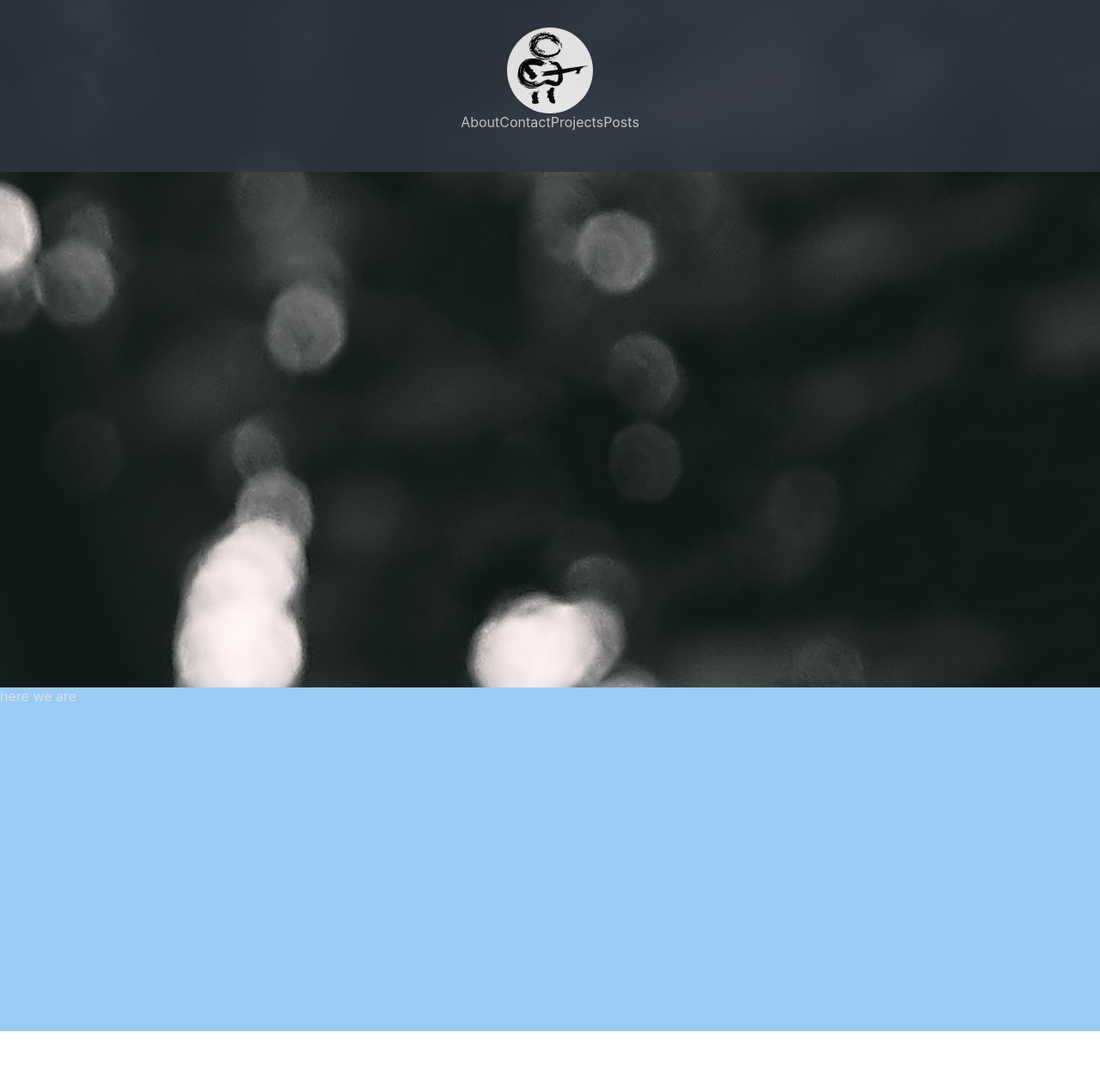
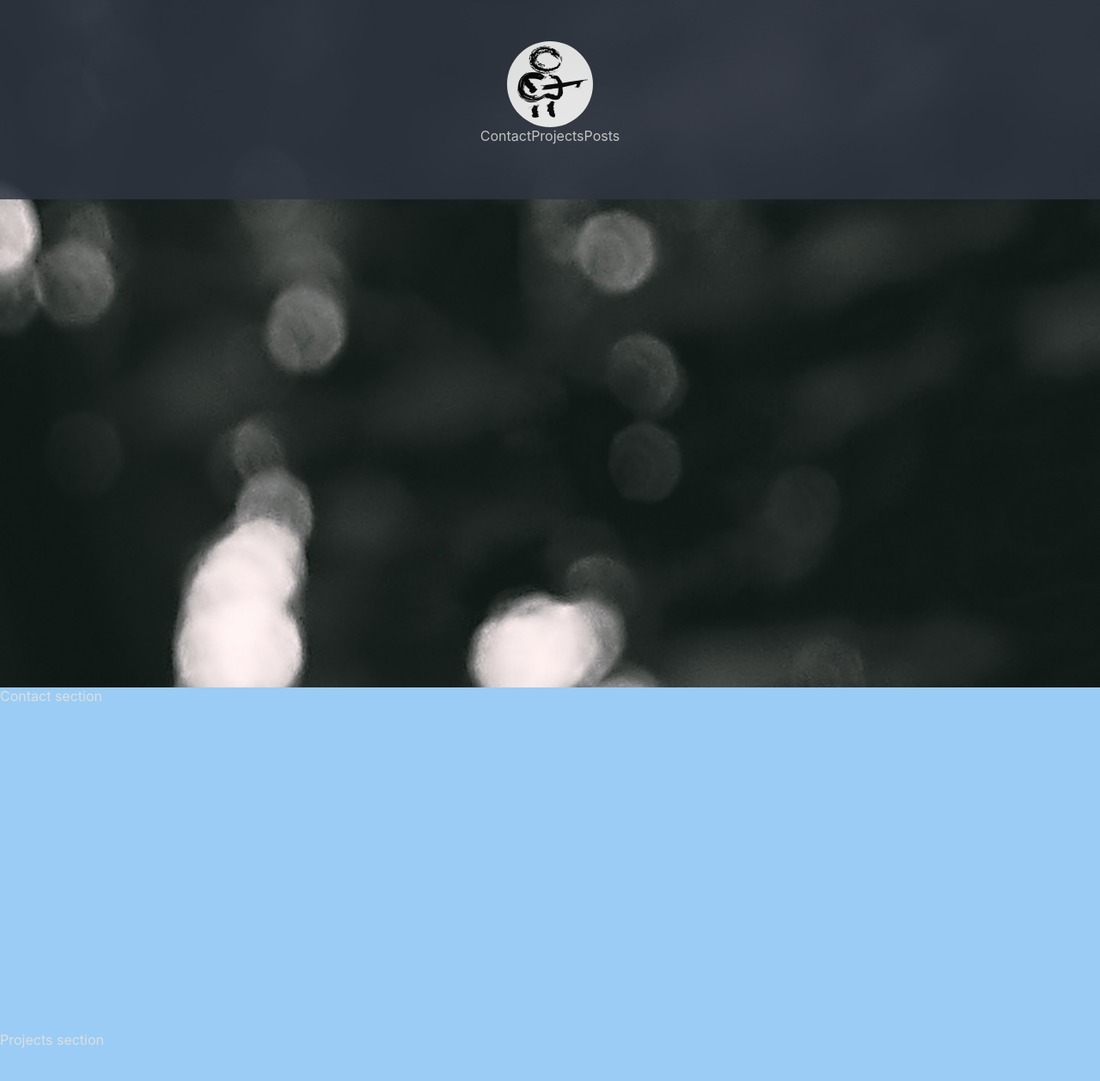
Before and after one commit to TYLER-JM/personal-homepage, a React (Create React App) app: page / in a window 1280 px wide. Shown: the top 1258 px of the page at 86% size. Before the commit the page ends 1200 px from the top, so only its background shows below. Built offline with nearby package versions, Linux system fonts and the light colour scheme.

Commit message:
adds projects section, renames scss file to accomodate all sections

```diff
--- a/src/components/Contact.js
+++ b/src/components/Contact.js
@@ -1,11 +1,11 @@
 import React from 'react';
-import '../styles/contact.scss';
+import '../styles/section.scss';
 
 const Contact = function() {
   return (
-    <div className="contact">
-      here we are
-    </div>
+    <article className="section">
+      Contact section
+    </article>
   )
 }
 
--- a/src/components/Home.js
+++ b/src/components/Home.js
@@ -2,6 +2,7 @@ import React from 'react';
 import Navbar from './Navbar';
 import Backdrop from './Backdrop';
 import Contact from './Contact';
+import Projects from './Projects';
 import '../styles/home.scss';
 // import ContentList from './ContentList';
 // import ArticleListItem from './ArticleListItem';
@@ -12,6 +13,7 @@ export default function() {
       <Backdrop />
       <Navbar />
       <Contact />
+      <Projects />
       {/* <ContentList /> */}
       {/* <ArticleListItem /> */}
     </div>
--- a/src/components/Navbar.js
+++ b/src/components/Navbar.js
@@ -1,8 +1,7 @@
 import React from 'react';
 import '../styles/navbar.scss';
+
 // import { makeStyles } from '@material-ui/core';
-import classNames from 'classnames';
-// import shrinkNavOnScroll from '../Helpers/shinkNavOnScroll';
 
 
 
@@ -35,13 +34,13 @@ import classNames from 'classnames';
 const Navbar = function() {
   // const classes = useStyles();
 
+
   return (
-    // <nav className="menu big-menu">
-    <nav className={classNames("menu", {"big-menu": document.body.scrollTop < 80, "little-menu": document.body.scrollTop > 80})}>
+    <nav className="menu" id="menu">
+    {/* <nav className={classNames("menu", {"big-menu": document.body.scrollTop < 80, "little-menu": document.body.scrollTop > 80})}> */}
       <img className="hero" src="images/logo.png" alt="a logo depicting a guitar player"></img>
       {/* <img className={classes.hero} src="images/logo.png" alt="a logo depicting a guitar player"></img> */}
       <ul>
-        <li>About</li>
         <li>Contact</li>
         <li>Projects</li>
         <li>Posts</li>
--- /dev/null
+++ b/src/components/Projects.js
@@ -0,0 +1,9 @@
+import React from 'react';
+
+const Projects = function() {
+  return (
+    <article className="section">Projects section</article>
+  );
+}
+
+export default Projects;
--- a/src/styles/navbar.scss
+++ b/src/styles/navbar.scss
@@ -8,6 +8,7 @@
   background: #303641;
   opacity: 0.85;
   // height: 12.5em;
+  padding: 3em 0;
   width: 100vw;
   .hero {
     border-radius: 100%;
--- a/src/styles/contact.scss
+++ b/src/styles/section.scss
@@ -1,6 +1,6 @@
 @import './palette.scss';
 
-.contact {
+.section {
   height: 400px;
   width: 100vw;
   position: relative;
```
